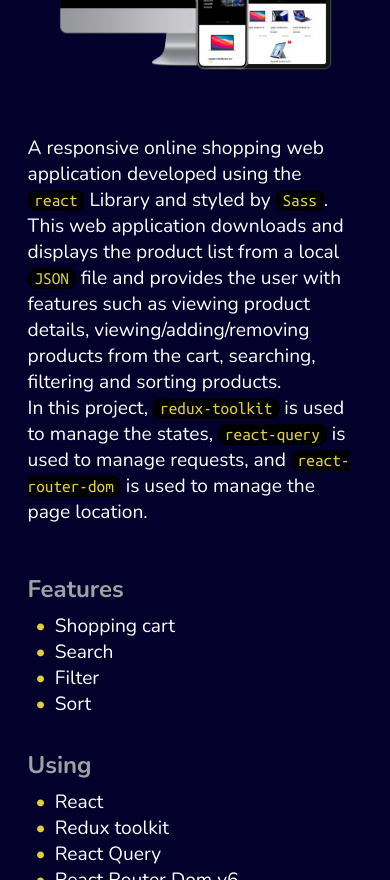
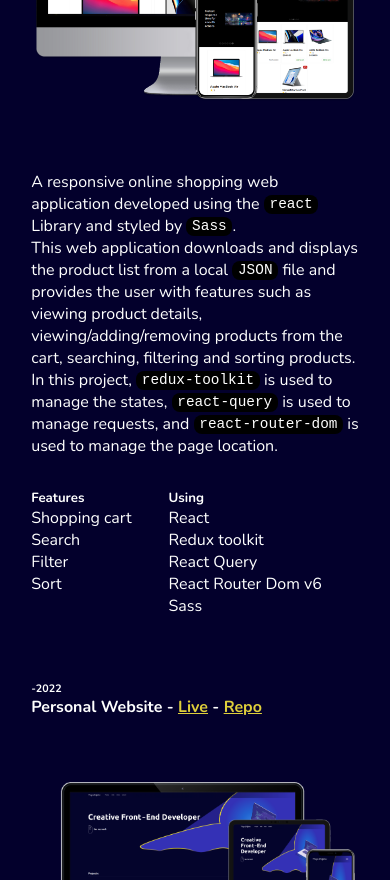
Before and after one commit to pouyadh/personal-website, a React (Create React App) app: page / in a window 390 px wide. Shown: the part 1120-2000 px from the top of the page. Built offline with nearby package versions, Linux system fonts and the light colour scheme.

Commit message:
improve layout styles and refactore

```diff
--- a/src/containers/Main/Main.jsx
+++ b/src/containers/Main/Main.jsx
@@ -4,22 +4,7 @@ import ContactForm from "./ContactForm";
 import "./Main.scss";
 import { motion } from "framer-motion";
 
-const ulv = {
-  hidden: { opacity: 0 },
-  show: {
-    opacity: 1,
-    transition: {
-      staggerChildren: 0.2,
-    },
-  },
-};
-
-const liv = {
-  hidden: { opacity: 0, x: "-100px" },
-  show: { opacity: 1, x: "0px" },
-};
-
-const moVar = {
+const motionVariants = {
   ul: {
     hidden: { opacity: 0 },
     show: {
@@ -35,7 +20,7 @@ const moVar = {
   },
   content: {
     hidden: { opacity: 0, x: "10%" },
-    show: { opacity: 1, x: "0%", transition: { duration: 1.5 } },
+    show: { opacity: 1, x: "0%", transition: { duration: 1.3 } },
   },
 };
 
@@ -53,7 +38,7 @@ const Main = ({ data }) => {
               key={`project-${project.title.trim()}`}
               initial="hidden"
               whileInView="show"
-              variants={moVar.content}
+              variants={motionVariants.content}
             >
               <h6>-{project.date}</h6>
               <h4>
@@ -67,26 +52,37 @@ const Main = ({ data }) => {
                   </React.Fragment>
                 ))}
               </h4>
+              <div className="project-wrapper">
+                <div>
                   <img src={project.image} alt={project.title} />
-              <p dangerouslySetInnerHTML={{ __html: project.description }} />
+                </div>
+                <div>
+                  <p
+                    dangerouslySetInnerHTML={{ __html: project.description }}
+                  />
                   <div className="bullet-container">
                     {project.bullets.map((blt) => (
                       <div key={`project__bullet-${blt.title}`}>
                         <h5>{blt.title}</h5>
                         <motion.ul
-                      variants={ulv}
+                          variants={motionVariants.ul}
                           initial="hidden"
                           whileInView="show"
-                      viewport={{ once: true }}
+                          viewport={{ once: true, amount: 1 }}
                         >
                           {blt.items.map((item, idx) => (
-                        <motion.li key={`feaure-${idx}`} variants={liv}>
+                            <motion.li
+                              key={`feaure-${idx}`}
+                              variants={motionVariants.li}
+                            >
                               {item}
                             </motion.li>
                           ))}
                         </motion.ul>
                       </div>
                     ))}
+                  </div>
+                </div>
               </div>
             </motion.div>
           ))}
@@ -102,18 +98,19 @@ const Main = ({ data }) => {
           className="section-content"
           initial="hidden"
           whileInView="show"
-          variants={moVar.content}
+          variants={motionVariants.content}
         >
           <motion.ul
-            variants={ulv}
+            className="skills-list"
+            variants={motionVariants.ul}
             initial="hidden"
             whileInView="show"
-            viewport={{ once: true }}
+            viewport={{ once: true, amount: 0.5 }}
           >
             {data.skills.map(
               (item, idx) =>
                 !item.hidden && (
-                  <motion.li key={`skill-${idx}`} variants={liv}>
+                  <motion.li key={`skill-${idx}`} variants={motionVariants.li}>
                     {item.title} <span>({item.level})</span>
                   </motion.li>
                 )
@@ -131,7 +128,7 @@ const Main = ({ data }) => {
           className="section-content"
           initial="hidden"
           whileInView="show"
-          variants={moVar.content}
+          variants={motionVariants.content}
         >
           <p dangerouslySetInnerHTML={{ __html: data.about.text }} />
         </motion.div>
@@ -145,7 +142,7 @@ const Main = ({ data }) => {
         <motion.div
           initial="hidden"
           whileInView="show"
-          variants={moVar.content}
+          variants={motionVariants.content}
           className="section-content"
         >
           <p dangerouslySetInnerHTML={{ __html: data.contact.text }} />
--- a/src/containers/Main/Main.scss
+++ b/src/containers/Main/Main.scss
@@ -1,95 +1,73 @@
 main {
   margin: 8%;
   font-family: var(--font-primary);
-  code {
-    color: var(--color-secondary);
-    font-family: var(--font-mono);
-  }
-  a {
-    color: var(--color-secondary);
-  }
-  p {
-    white-space: pre-wrap;
-    font-size: 1.8rem;
-    margin: 2rem 0;
-  }
-  h3 {
-    font-size: 2rem;
-  }
-  h4 {
-    font-size: 1.9rem;
-  }
-  h5 {
-    font-size: 2.1rem;
-    color: var(--color-grey);
-  }
-  h6 {
-    font-size: 1.2rem;
-    color: var(--color-grey);
-  }
-  ul {
-    font-size: 1.5rem;
-  }
-
-  label {
-    font-size: 1.5rem;
-  }
-  input,
-  textarea,
-  button {
-    font-size: 1.4rem;
+  section {
+    margin: 4rem 0;
   }
 
   hr {
-    border-color: var(--color-line);
     margin: 1rem 0;
   }
-
-  img {
-    display: block;
-    width: 70vw;
-    margin: 4rem auto;
-  }
-
-  ul {
-    list-style: none;
-    margin-left: 0rem;
-    margin-top: 0.5rem;
 
   li {
     text-overflow: ellipsis;
     overflow: hidden;
     white-space: nowrap;
-    }
-    li > span {
+    & > span {
       color: var(--color-grey);
-    }
-    li::before {
-      content: "\2022"; /* Add content: \2022 is the CSS Code/unicode for a bullet */
-      color: var(--color-secondary); /* Change the color */
-      font-weight: bold; /* If you want it to be bold */
-      display: inline-block; /* Needed to add space between the bullet and the text */
-      width: 1em; /* Also needed for space (tweak if needed) */
-      //margin-left: -1em; /* Also needed for space (tweak if needed) */
     }
   }
 
-  section {
+  .project-wrapper {
+    display: flex;
+    justify-content: space-between;
+    & > div {
       margin: 4rem 0;
+      flex-basis: 60%;
+      img {
+        //position: sticky;
+        //top: 80px;
+        width: 100%;
+        max-width: 20rem;
+      }
+    }
+    & > div:first-child {
+      flex-basis: 35%;
+      text-align: center;
+    }
+    @media screen and (max-width: 1024px) {
+      display: block;
+    }
+  }
+
+  .skills-list {
+    display: flex;
+    flex-direction: column;
+    flex-wrap: wrap;
+    width: 100%;
+    max-height: 50vh;
+    @media screen and (max-width: 1024px) {
+      display: block;
+      max-height: unset;
+    }
   }
 
   .section-content {
     padding: 2rem 1.5rem;
-    overflow-x: hidden;
+    @media screen and (max-width: 768px) {
+      padding: 2rem 0;
+    }
   }
 
   .bullet-container {
-    div {
-      margin: 1rem 3rem;
-    }
-
     display: flex;
     flex-wrap: wrap;
+
+    & > div {
+      margin-top: 2rem;
+      flex-grow: 1;
+      padding-right: 1rem;
+    }
   }
 
   .skills {
@@ -103,133 +81,31 @@ main {
 
   .contact > .section-content {
     display: flex;
-    //align-items: center;
+    justify-content: space-between;
+
     @media screen and (max-width: 1024px) {
       flex-direction: column;
     }
-    justify-content: space-between;
-    gap: 2rem;
+
     & > * {
-      flex: 1;
+      flex-basis: 48%;
+      margin-bottom: 2rem;
     }
     form {
       display: flex;
       flex-direction: column;
-      .error {
-        font-size: 0.9em;
-        margin-bottom: 1rem;
-        margin-top: -0.6rem;
-        color: rgb(221, 107, 107);
-      }
+
       label {
         margin-bottom: 0.2em;
       }
-      input,
-      textarea,
       button {
-        width: 100%;
-        padding: 0.6em 1em;
-        border-radius: 8px;
-        border: none;
-        outline: none;
-        background-color: var(--color-input-bg);
-        color: var(--color-white);
-        margin-bottom: 0.7em;
-        font-family: var(--font-primary);
+        margin-top: 1.3em;
       }
-      button {
-        span {
-        }
-        margin-top: 1.3em;
-        background-color: var(--color-primary);
-        cursor: pointer;
-        &:hover {
-          background-color: var(--color-primary-light);
-        }
-        &:active {
-          background-color: var(--color-primary-dark);
-        }
-      }
-      textarea {
-        height: 8rem;
-        resize: vertical;
-        min-height: 5rem;
-        max-height: 20rem;
-        &::-webkit-scrollbar-corner {
-          background-color: transparent;
+
+      .error {
+        margin-bottom: 1.1em;
+        margin-top: -0.7em;
       }
     }
   }
 }
-
-  @media screen and (max-width: 510px) {
-    p {
-      font-size: 1.4rem;
-    }
-    h3 {
-      font-size: 1.6rem;
-    }
-    h4 {
-      font-size: 1.5rem;
-      a {
-        color: var(--color-secondary);
-      }
-    }
-    h5 {
-      font-size: 1.7rem;
-      color: var(--color-grey);
-    }
-    h6 {
-      font-size: 0.8rem;
-      color: var(--color-grey);
-    }
-    ul {
-      font-size: 1.4rem;
-    }
-    label {
-      font-size: 1.1rem;
-    }
-    input,
-    textarea,
-    button {
-      font-size: 1rem;
-    }
-  }
-
-  @media screen and (max-width: 460px) {
-    margin: 5%;
-    ul {
-      margin-left: 0.5rem;
-    }
-    .section-content {
-      padding: 2rem 0.5rem;
-    }
-    .bullet-container > div {
-      margin: 1rem 0;
-    }
-
-    p {
-      font-size: 1.2rem;
-    }
-    h3 {
-      font-size: 1.4rem;
-    }
-    h4 {
-      font-size: 1.3rem;
-      a {
-        color: var(--color-secondary);
-      }
-    }
-    h5 {
-      font-size: 1.5rem;
-      color: var(--color-grey);
-    }
-    h6 {
-      font-size: 0.6rem;
-      color: var(--color-grey);
-    }
-    ul {
-      font-size: 1.2rem;
-    }
-  }
-}
```
Lines whose indentation alone changed are shown as unchanged.
